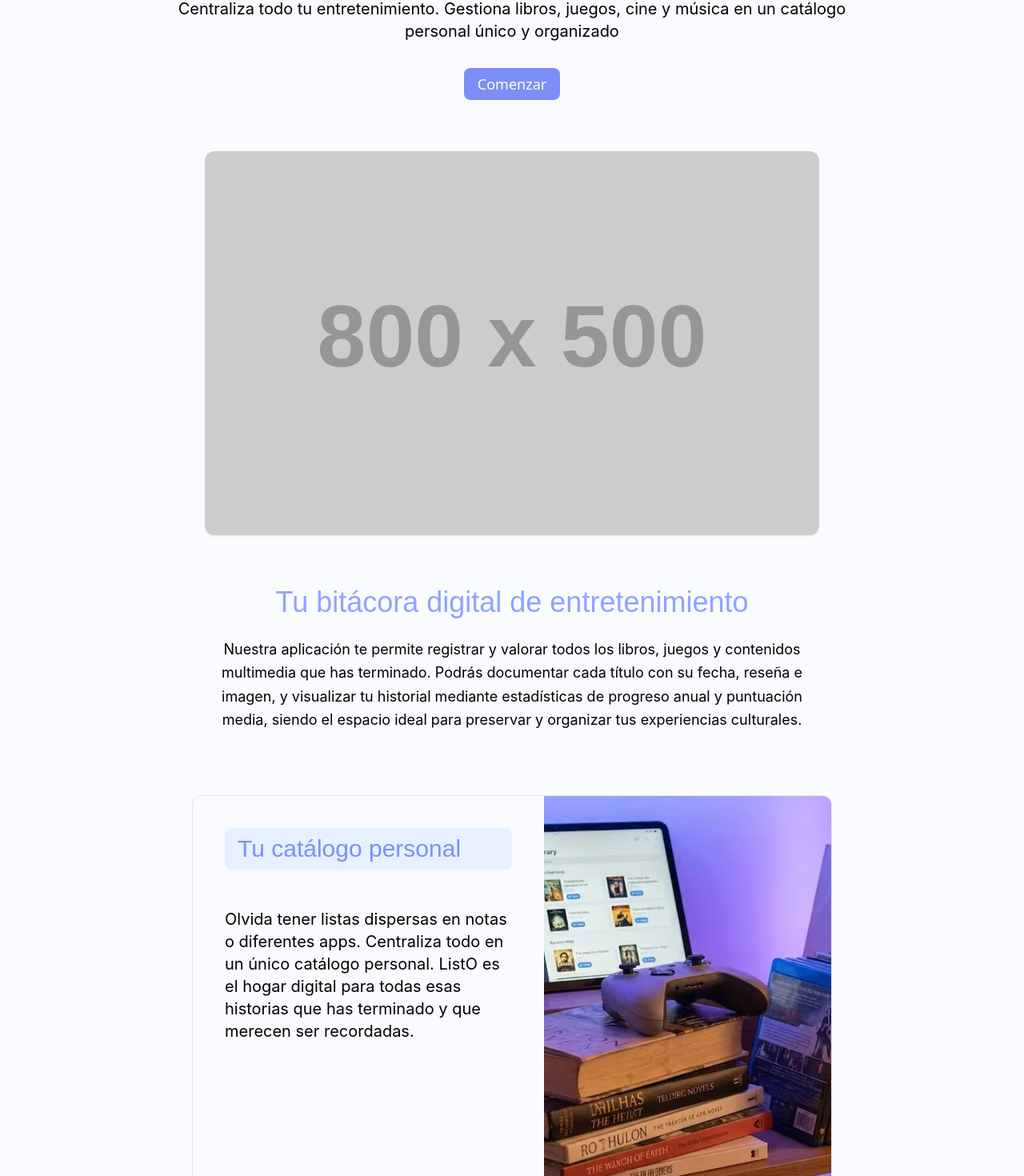
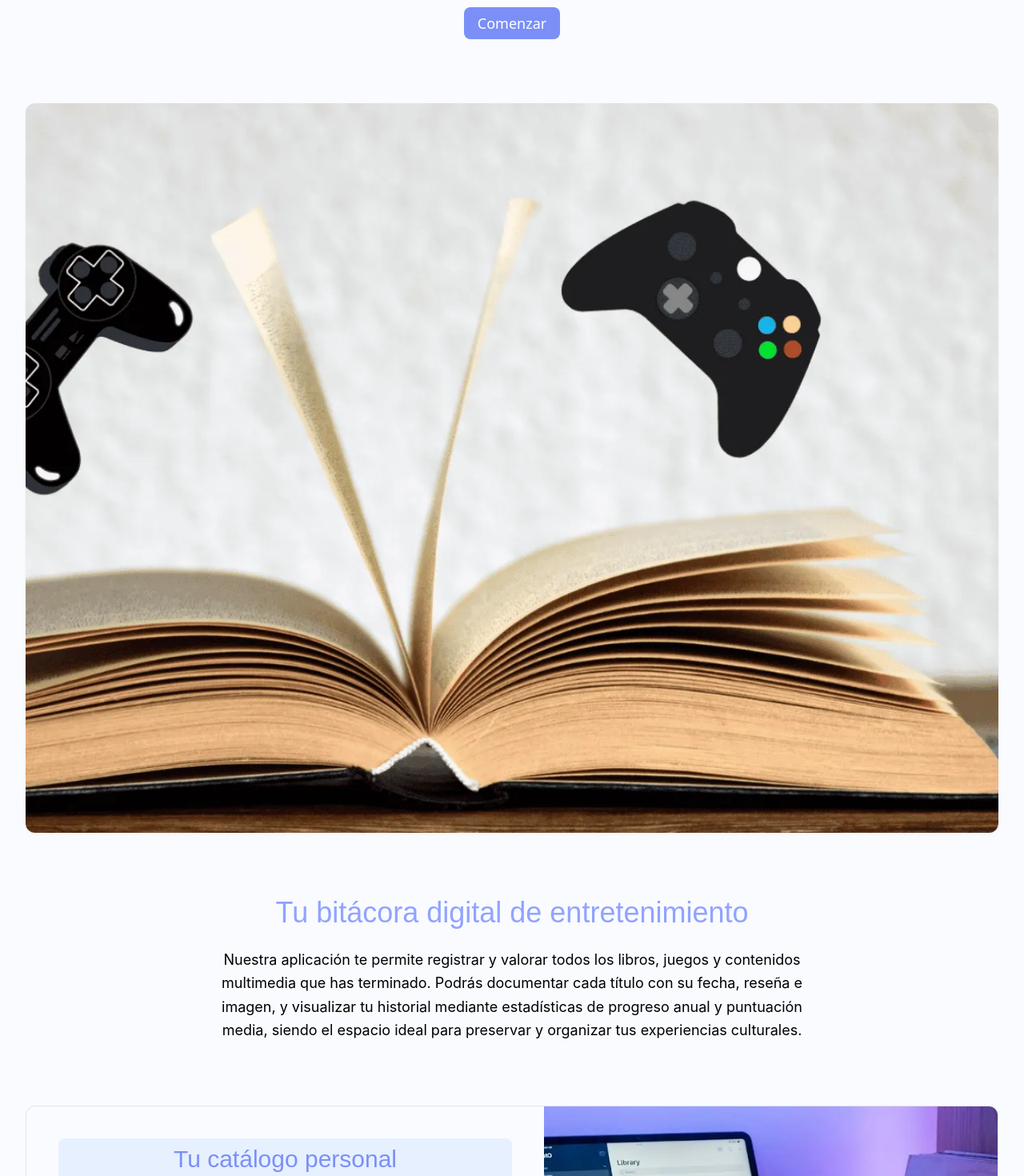
Before and after one commit to egilp04/listO, a React (Vite) app: page / in a window 1280 px wide. Shown: the part 340-1810 px from the top of the page at 80% size. Built offline with nearby package versions, Linux system fonts and the light colour scheme.

Commit message:
pagina landing cambio botones

```diff
--- a/src/componentes/tarjetas/cardLanding.tsx
+++ b/src/componentes/tarjetas/cardLanding.tsx
@@ -16,7 +16,7 @@ const CardLanding: React.FC<CardLandingProps> = ({
       className={`card-landing ${invertido ? "md:flex-row-reverse" : "md:flex-row"} w-full h-auto md:h-[250px] lg:h-[500px]`}
     >
       <div className="flex flex-col flex-1 items-center md:items-start h-full text-center md:text-left p-[30px] md:p-6 lg:p-10 overflow-hidden ">
-        <div className="px-4 py-2 bg-primary-300 rounded-lg w-full max-w-[90%] md:max-w-none mb-[30px] md:mb-4 lg:mb-[48px]">
+        <div className="px-4 py-2 bg-primary-300 rounded-lg w-full max-w-[90%] md:max-w-none mb-[30px] md:mb-4 lg:mb-[48px]  text-center ">
           <h4>{titulo}</h4>
         </div>
 
--- a/src/pages/landing.tsx
+++ b/src/pages/landing.tsx
@@ -7,23 +7,25 @@ import Button from "../componentes/Button";
 import card1 from "../assets/img/cards/carta_landing1.webp";
 import card2 from "../assets/img/cards/carta_landing2.webp";
 import card3 from "../assets/img/cards/carta_landing3.webp";
+import card0 from "../assets/img/cards/carta_landing0.webp";
 import card4 from "../assets/img/cards/carta_landing4.webp";
+import card5 from "../assets/img/cards/carta_landing5.webp";
 
 const Landing = () => {
   const heroImage = "https://placehold.co/800x500?text=Hero+Image";
+  const featureImage0 = card0;
   const featureImage1 = card1;
   const featureImage2 = card2;
   const featureImage3 = card3;
   const featureImage4 = card4;
-  const statsImage = "https://placehold.co/600x400?text=Stats+Image";
+  const featureImage5 = card5;
 
   return (
     <div className="min-h-screen flex flex-col bg-primary-50">
       <Navbar estaLogueado={false} />
       <main className="grow flex flex-col items-center w-full mx-auto px-4 sm:px-6 lg:px-8 py-10 gap-20">
-        {/* Sección Hero */}
-        <section className="flex flex-col items-center text-center gap-8 w-full max-w-4xl">
-          <div className="flex flex-col gap-4 md:gap-8">
+        <section className="flex flex-col items-center text-center gap-8 w-full lg:gap-12 2xl:gap-16">
+          <div className="flex flex-col gap-4 md:gap-8 lg:gap-10 2xl:gap-18">
             <h1>El espacio para tus historias</h1>
             <p>
               Centraliza todo tu entretenimiento. Gestiona libros, juegos, cine
@@ -33,9 +35,9 @@ const Landing = () => {
           <Link to="/login">
             <Button variant="primario">Comenzar</Button>
           </Link>
-          <div className="w-full max-w-3xl mt-8">
+          <div className="w-full mt-8">
             <img
-              src={heroImage}
+              src={featureImage5}
               alt="Bitácora digital"
               className="w-full h-auto object-cover rounded-xl shadow-elevation-1"
             />
@@ -54,8 +56,6 @@ const Landing = () => {
             </p>
           </div>
         </section>
-
-        {/* Carta 1 */}
         <section className="w-full">
           <CardLanding
             titulo="Tu catálogo personal"
@@ -64,8 +64,6 @@ const Landing = () => {
             invertido={false}
           />
         </section>
-
-        {/* Carta 2 */}
         <section className="w-full">
           <CardLanding
             titulo="Tu crítica, tus reglas"
@@ -74,8 +72,6 @@ const Landing = () => {
             invertido={true}
           />
         </section>
-
-        {/* Carta 3 */}
         <section className="w-full">
           <CardLanding
             titulo="Ordena tu caos digital"
@@ -84,13 +80,11 @@ const Landing = () => {
             invertido={false}
           />
         </section>
-
-        {/* Carta 4 */}
         <section className="w-full">
           <CardLanding
             titulo="Visualiza tus logros"
             descripcion="Descubre tus verdaderos hábitos de consumo cultural. Accede a tu panel de estadísticas y deja que los datos cuenten tu historia."
-            imagen={featureImage4}
+            imagen={featureImage0}
             invertido={true}
           />
         </section>
@@ -100,7 +94,7 @@ const Landing = () => {
           <CardLanding
             titulo="Listas completadas"
             descripcion="ListO no es solo una App, es la suma de tus ideas. Listas esperando a ser completadas por ti."
-            imagen={statsImage}
+            imagen={featureImage4}
             invertido={false}
           />
         </section>
--- a/src/styles/components.css
+++ b/src/styles/components.css
@@ -1,6 +1,6 @@
 @layer components {
   .button {
-    @apply inline-flex items-center justify-center font-medium rounded-lg transition-colors duration-200 border border-transparent focus:outline-none focus:ring-2 focus:ring-offset-2 lg:h-[40px] lg:min-w-[90px] lg:px-4 lg:text-lg md:h-[36px] md:min-w-lg md:px-3 md:text-base sm:h-[24px] sm:min-w-[90px] sm:px-2 sm:text-sm;
+    @apply inline-flex items-center justify-center font-medium rounded-lg transition-colors duration-200 border border-transparent focus:outline-none focus:ring-2 focus:ring-offset-2 lg:h-[40px] lg:min-w-[90px] lg:px-4 lg:text-lg md:h-[36px] md:px-3 md:text-base sm:h-[24px] sm:min-w-[90px] sm:px-2 sm:text-sm;
   }
 
   .btn-primario {
@@ -36,7 +36,7 @@
   }
 
   .card-landing {
-    @apply flex flex-col items-center bg-primary-50 rounded-xl overflow-hidden border border-neutral-200 mx-auto w-full xl:max-w-200 hover:shadow-elevation-3;
+    @apply flex flex-col items-center bg-primary-50 rounded-xl overflow-hidden border border-neutral-200 mx-auto w-full hover:shadow-elevation-3;
   }
 
   .card-estadistica-g {
```
